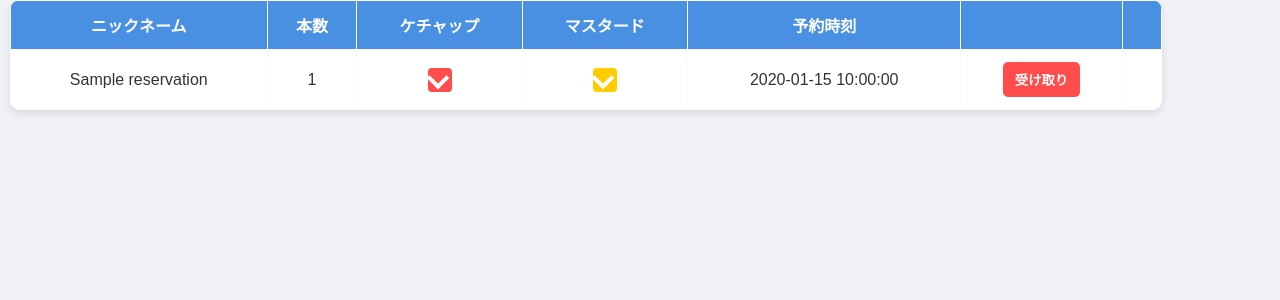
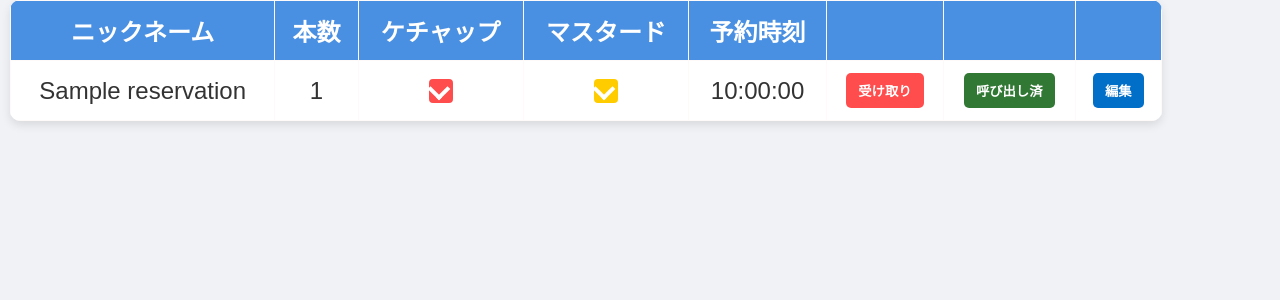
Before and after one commit to oithxs/mobile-order-2024, a Flask app: page /admin/View in a window 1280 px wide. Shown: the top 300 px of the page. Run offline with Flask 3, Linux system fonts and the light colour scheme; the visitor is signed in with stand-in values (Sample User, id 1); tables that the repository leaves empty hold one stand-in row (values such as "Sample post"); parts of the project's set-up code (start-up, migrations or seed data) failed here and were passed over.

Commit message:
admin画面のみ作成

```diff
--- a/Flask/static/css/admin/top.css
+++ b/Flask/static/css/admin/top.css
@@ -24,6 +24,7 @@ th, td {
     padding: 12px;
     border: 1px solid #fffafa;
     text-align: center;
+    font-size: 150%;
 }
 th {
     text-align: center; /* ヘッダーを中央揃え */
@@ -31,6 +32,9 @@ th {
     color: #ffffff;
     font-weight: bold;
     text-transform: uppercase;
+}
+.called {
+    background-color: #ccc;
 }
 
 input[type="checkbox"] {
@@ -65,7 +69,7 @@ input[type="checkbox"]:checked::after {
     transform: rotate(45deg); /* チェックマークを回転 */
 }
 
-.delete{
+.delete-button{
     background-color: #ff4d4d;
     color: #fff;
     border: none;
@@ -75,7 +79,45 @@ input[type="checkbox"]:checked::after {
     transition: background-color 0.3s;
     font-weight: bold;
 }
-
-.delete:hover {
+.delete-button:hover {
     background-color: #e63939; /* 削除ボタンのホバー時背景色 */
 }
+.called-button{
+    background-color: #317834;
+    color: #ffffff;
+    border: none;
+    padding: 8px 12px;
+    border-radius: 5px;
+    cursor: pointer;
+    transition: background-color 0.3s;
+    font-weight: bold;
+}
+.called-button:hover {
+    background-color: #49c55a; /* 削除ボタンのホバー時背景色 */
+}
+.delete-button{
+    background-color: #ff4d4d;
+    color: #fff;
+    border: none;
+    padding: 8px 12px;
+    border-radius: 5px;
+    cursor: pointer;
+    transition: background-color 0.3s;
+    font-weight: bold;
+}
+.delete-button:hover {
+    background-color: #e63939; /* 削除ボタンのホバー時背景色 */
+}
+.edit-button{
+    background-color: #016ec8;
+    color: #ffffff;
+    border: none;
+    padding: 8px 12px;
+    border-radius: 5px;
+    cursor: pointer;
+    transition: background-color 0.3s;
+    font-weight: bold;
+}
+.edit-button:hover {
+    background-color: #1b54ab; /* 削除ボタンのホバー時背景色 */
+}
--- a/Flask/static/js/admin/top.js
+++ b/Flask/static/js/admin/top.js
@@ -1,6 +1,6 @@
 function create_html(reservation){
     html = `
-    <tr>
+    <tr class="${(reservation.name[0] == "*")?"called":""}">
         <td>${reservation.name}</td>
         <td>${reservation.number}</td>
         <td>
@@ -9,9 +9,22 @@ function create_html(reservation){
         <td>
             <input type="checkbox" class="mustard" disabled="disabled" ${(reservation.mustard)?"checked":""}>
         </td>
-        <td>${reservation.reservationTime}</td>
         <td>
-            <input type="button" class="delete" value="受け取り">
+            ${(reservation.reservationTime)?
+                (reservation.reservationTime).substr(11,8):
+                "現地受け取り"
+            }
+        </td>
+        <td>
+            <input type="button" class="delete-button" value="受け取り">
+        </td>
+        <td>
+            ${(reservation.name[0] == "*")?"":
+                '<input type="button" class="called-button" value="呼び出し済">'
+            }
+        </td>
+        <td>
+            <input type="button" class="edit-button" value="編集">
         </td>
     </tr>
     `;
--- a/Flask/templates/admin/top.html
+++ b/Flask/templates/admin/top.html
@@ -13,44 +13,11 @@
             <th>予約時刻</th>
             <th>     </th>
             <th>     </th>
+            <th>     </th>
         </tr>
     </thead>
     <tbody id="main-table">
-        {% for data in reservations %}
-            <tr>
-                <td>{{ data["name"] }}</td>
-                <td>{{ data["number"]}}</td>
-                <td>
-                    <div class="checkbox-container">
-                        <input type="checkbox" class="ketchup" disabled='disabled'
-                        {% if data["ketchup"]==True %}
-                            checked
-                        {% endif %}>
-                    </div>
-                </td>
-                <td>
-                    <div class="checkbox-container">
-                        <input type="checkbox" class="mustard" disabled='disabled'
-                        {% if data["mustard"]==True %}
-                            checked
-                        {% endif %}
-                    </div>
-                </td>
-                <td>
-                    {% if data["reservationTime"]==None %}
-                        現地注文
-                    {% else %}
-                        {{ data["reservationTime"] }}
-                    {% endif %}
-                </td>
-                <td>
-                    <form id="delete" action="/delete" method="POST">
-                        <input name="ニックネーム" style="display: none;" value={{ data["name"] }}></input>
-                        <button class="deleteButton" onclick="SendDeleteForm()" type="button">削除</button>
-                    </form>
-                </td>
-            </tr>
-        {% endfor %}
+        <!-- top.jsから書き込み -->
     </tbody>
 </table>
 
@@ -60,6 +27,7 @@
 <script type="text/javascript" src="{{ url_for('static', filename='js/admin/top.js') }}"></script>
 <script>
     const reservations = [];
+    // ！！！　↓のコメントを消さない↓　！！！
     // {% for data in reservations %}
     {
         const reservation = {
```
